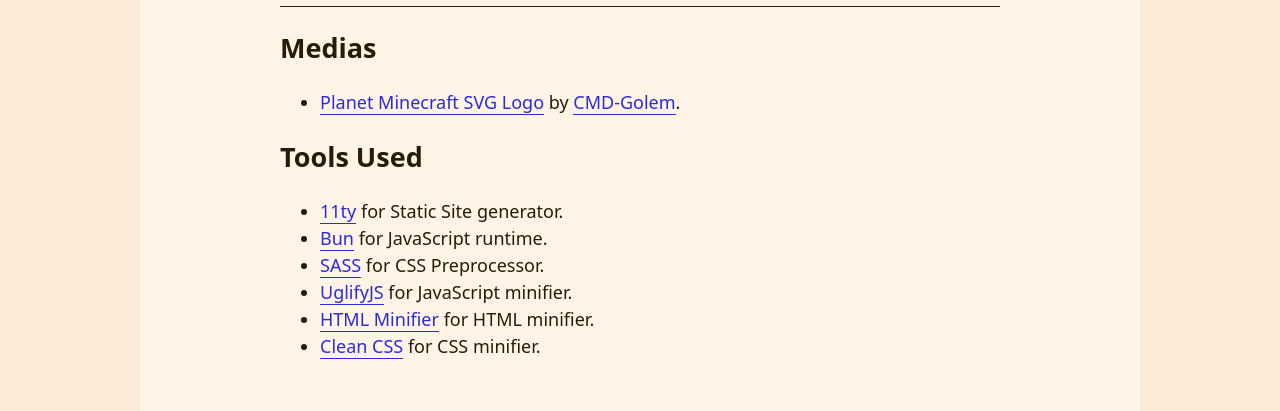
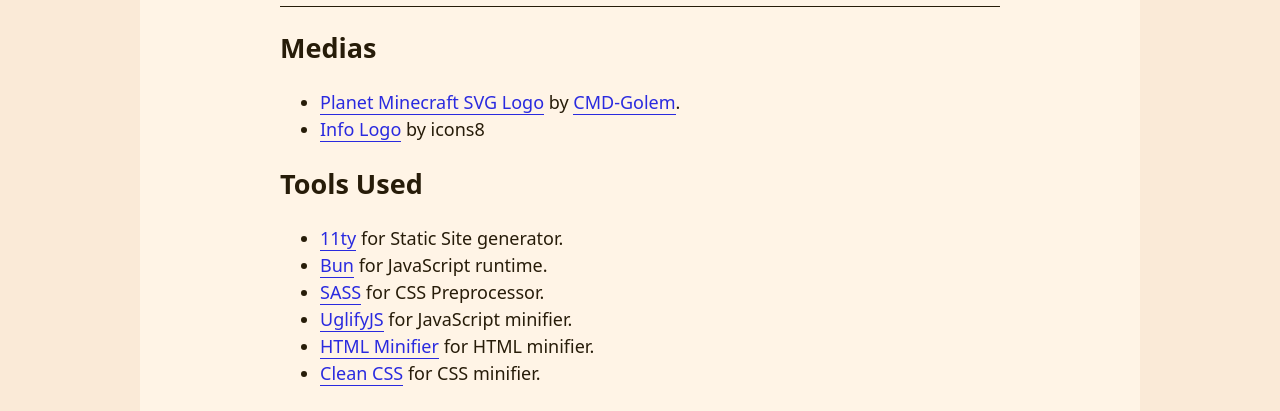
Before and after one commit to NaiNonTH/nons.page, an Eleventy site: page src/credits.md in a window 1280 px wide. Shown: the part 247-658 px from the top of the page. Built offline with nearby package versions, Linux system fonts and the light colour scheme; Eleventy itself is replaced by a stand-in of ours; files that its build step writes are made by us from their sources; what markdown-it-image-figures would draw is missing.

Commit message:
Add credit for Info logo

```diff
--- a/src/credits.md
+++ b/src/credits.md
@@ -9,6 +9,7 @@ timeDescription: Last Updated since
 ## Medias
 
 - [Planet Minecraft SVG Logo](https://www.planetminecraft.com/blog/planet-minecraft-svg-logo/) by [CMD-Golem](https://www.planetminecraft.com/member/cmd-golem/).
+- [Info Logo](https://github.com/icons8/windows-10-icons) by icons8
 
 ## Tools Used
 
```
